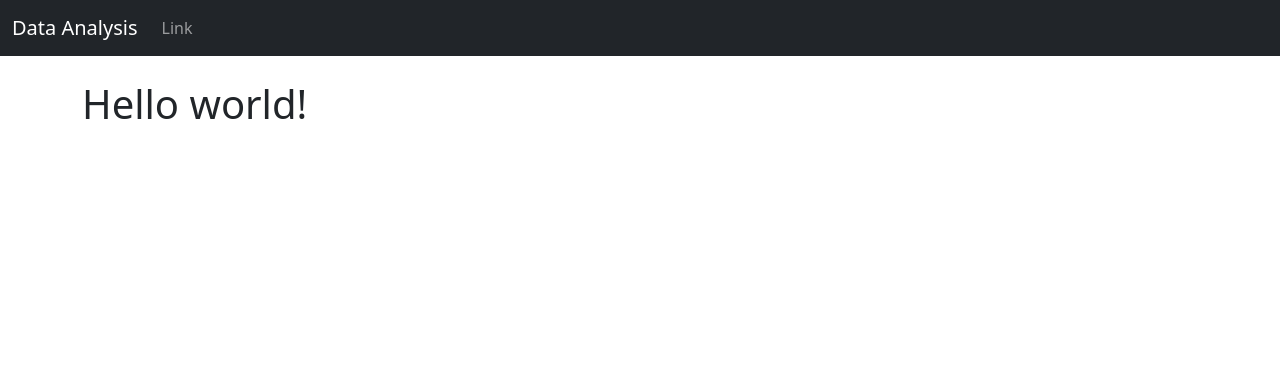
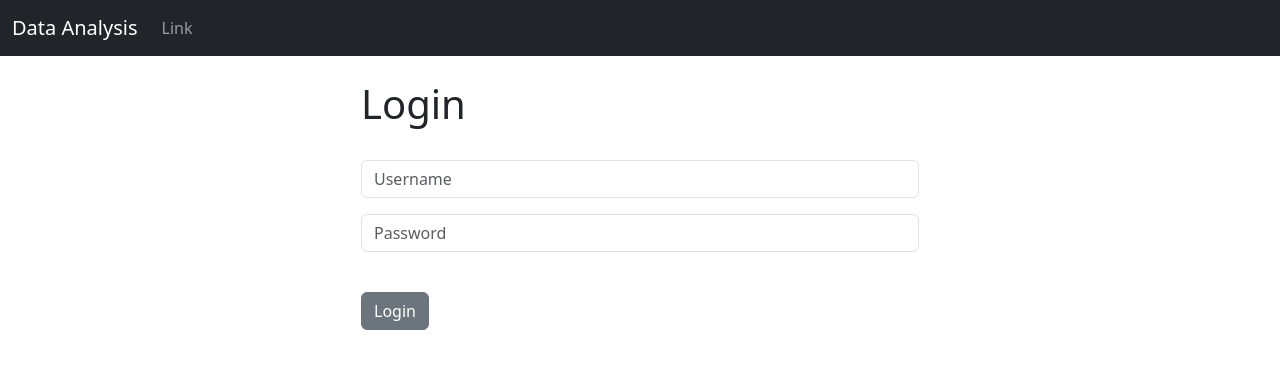
Before and after one commit to juliamrowka/thesis, a Django app: page / in a window 1280 px wide. Shown: the top 369 px of the page. Run offline with Django 4.2, Linux system fonts and the light colour scheme.

Commit message:
Create login user form

```diff
--- a/web_app/crm/templates/base.html
+++ b/web_app/crm/templates/base.html
@@ -1,19 +1,33 @@
 <!doctype html>
 <html lang="en">
+
 <head>
   <meta charset="utf-8">
   <meta name="viewport" content="width=device-width, initial-scale=1">
   <title>Django CRM</title>
-    <link href="https://cdn.jsdelivr.net/npm/bootstrap@5.3.2/dist/css/bootstrap.min.css" rel="stylesheet" integrity="sha384-T3c6CoIi6uLrA9TneNEoa7RxnatzjcDSCmG1MXxSR1GAsXEV/Dwwykc2MPK8M2HN" crossorigin="anonymous">
+  <link href="https://cdn.jsdelivr.net/npm/bootstrap@5.3.2/dist/css/bootstrap.min.css" rel="stylesheet"
+    integrity="sha384-T3c6CoIi6uLrA9TneNEoa7RxnatzjcDSCmG1MXxSR1GAsXEV/Dwwykc2MPK8M2HN" crossorigin="anonymous">
 </head>
+
 <body>
   {% include 'navbar.html' %}
   <div class="container">
-        <br/>
+    <br />
+    {% if messages %}
+      {% for message in messages %}
+      <div class="alert alert-warning alert-dismissible fade show" role="alert">
+        {{ message }}
+        <button type="button" class="btn-close" data-bs-dismiss="alert" aria-label="Close"></button>
+      </div>
+      {% endfor %}
+    {% endif %}
     {% block content %}
     {% endblock %}
   </div>
 
-    <script src="https://cdn.jsdelivr.net/npm/bootstrap@5.3.2/dist/js/bootstrap.bundle.min.js" integrity="sha384-C6RzsynM9kWDrMNeT87bh95OGNyZPhcTNXj1NW7RuBCsyN/o0jlpcV8Qyq46cDfL" crossorigin="anonymous"></script>
+  <script src="https://cdn.jsdelivr.net/npm/bootstrap@5.3.2/dist/js/bootstrap.bundle.min.js"
+    integrity="sha384-C6RzsynM9kWDrMNeT87bh95OGNyZPhcTNXj1NW7RuBCsyN/o0jlpcV8Qyq46cDfL"
+    crossorigin="anonymous"></script>
 </body>
+
 </html>
--- a/web_app/crm/templates/home.html
+++ b/web_app/crm/templates/home.html
@@ -2,6 +2,31 @@
 
 {% block content %}
 
-<h1>Hello world!</h1>
+<div class="col-md-6 offset-md-3">
+    {% if user.is_authenticated %}
+
+    <h1>Hello World!</h1>
+
+    {% else %}
+
+    <h1>Login</h1>
+    <br />
+    <form method="POST" action="{% url 'home' %}">
+        {% csrf_token %}
+
+        <div class="mb-3">
+            <input type="text" class="form-control" name="username" placeholder="Username" required>
+        </div>
+        <div class="mb-3">
+            <input type="password" class="form-control" name="password" placeholder="Password" required>
+        </div>
+        <br/>
+        <button type="submit" class="btn btn-secondary">Login</button>
+
+    </form>
+
+    {% endif %}
+
+</div>
 
 {% endblock %}
--- a/web_app/crm/urls.py
+++ b/web_app/crm/urls.py
@@ -4,5 +4,7 @@ from . import views
 # app_name = "crm" #application namespace
 urlpatterns = [
     path('', views.home, name='home'),
+    # path('login/', views.login_user, name='login'),
+    path('logout/', views.logout_user, name='logout'),
 
 ]
--- a/web_app/crm/views.py
+++ b/web_app/crm/views.py
@@ -1,6 +1,28 @@
-from django.shortcuts import render
+from django.shortcuts import render, redirect
+from django.contrib.auth import authenticate, login, logout
+from django.contrib import messages
 
 # Create your views here.
 
 def home(request):
-    return render(request, 'home.html', {})
+    # Check to see if logging in
+    if request.method == 'POST':
+        username = request.POST['username']
+        password = request.POST['password']
+        # Authenticate
+        user = authenticate(request, username=username, password=password)
+        if user is not None:
+            login(request, user)
+            messages.success(request, "You have been logged in!")
+            return redirect('home')
+        else:
+            messages.success(request, "There was an error logging in. Please try again...")
+            return redirect('home')
+    else:
+        return render(request, 'home.html', {})
+
+# def login_user(request):
+#     pass
+
+def logout_user(request):
+    pass
```
Lines whose indentation alone changed are shown as unchanged.
